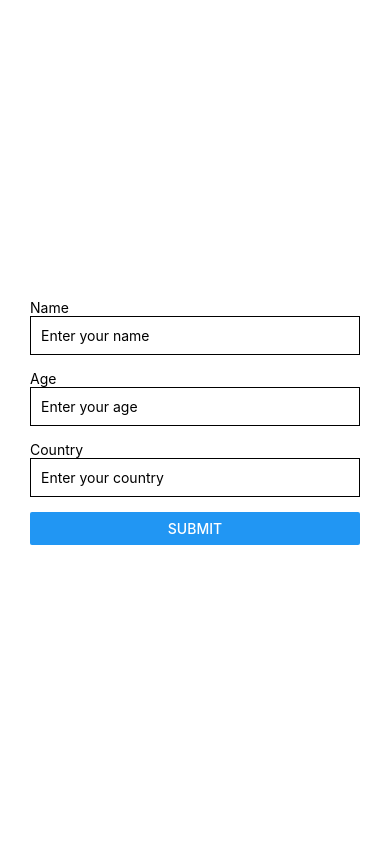
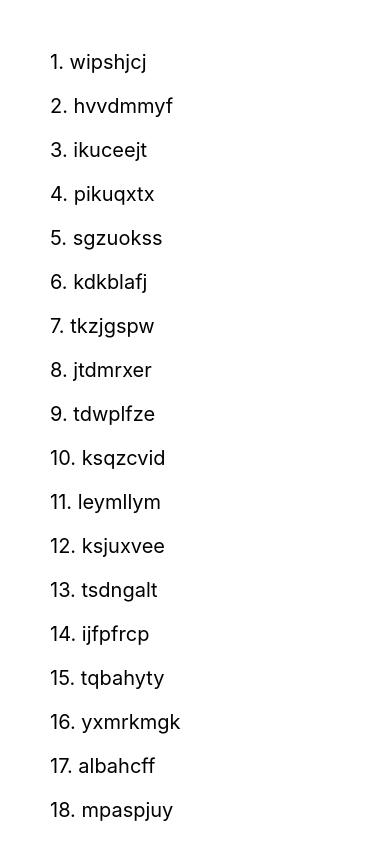
Before and after one commit to Yanalzzz/-JoVision-Backend-tasks, a React Native app: screen / in a window 390 px wide. Built offline with nearby package versions, Linux system fonts and the light colour scheme.

Commit message:
Add Task36 and Task37

```diff
--- a/App.tsx
+++ b/App.tsx
@@ -16,8 +16,9 @@ import Task32 from './Tasks/Task32';
 import Task34 from './Tasks/Task34';
 import Task33 from './Tasks/Task33';
 import Task35 from './Tasks/Task35';
-
+import Task36 from './Tasks/Task36';
+import Task37 from './Tasks/Task37';
 export default function App() {
-  return <Task35 />;
+  return <Task37 />;
 
 }
--- /dev/null
+++ b/Tasks/Component37.js
@@ -0,0 +1,83 @@
+import React, {useState} from 'react';
+import {
+  ScrollView,
+  Text,
+  StyleSheet,
+  RefreshControl,
+} from 'react-native';
+
+function generateRandomWord(length) {
+  let result = '';
+
+  const characters = 'abcdefghijklmnopqrstuvwxyz';
+
+  for (let i = 0; i < length; i++) {
+    result += characters.charAt(
+      Math.floor(Math.random() * characters.length)
+    );
+  }
+  return result;
+}
+const generateWords = () => {
+  const list = [];
+
+  for (let i = 0; i < 100; i++) {
+    list.push(generateRandomWord(8));
+  }
+
+  return list;
+};
+const Component37 = () => {
+
+  const [words, setWords] = useState(generateWords());
+  const [refreshing, setRefreshing] = useState(false);
+
+  const onRefresh = () => {
+    setRefreshing(true);
+
+    setTimeout(() => {
+      setWords(generateWords());
+      setRefreshing(false);
+    }, 1000);
+  };
+
+  return (
+    <ScrollView
+      style={styles.container}
+      refreshControl={
+        <RefreshControl
+          refreshing={refreshing}
+          onRefresh={onRefresh}
+        />
+      }
+    >
+
+      {words.map((word, index) => (
+        <Text
+          key={index}
+          style={styles.text}
+        >
+          {index + 1}. {word}
+        </Text>
+      ))}
+
+    </ScrollView>
+  );
+};
+const styles = StyleSheet.create({
+
+  container: {
+    flex: 1,
+    padding: 20,
+    backgroundColor: 'white',
+  },
+
+  text: {
+    fontSize: 20,
+    padding: 10,
+    color: 'black',
+  },
+
+})
+
+export default Component37;
--- /dev/null
+++ b/Tasks/Task36.js
@@ -0,0 +1,10 @@
+import React from 'react';
+import Component36 from './Component36';
+
+const Task36 = () => {
+
+  return <Component36 />;
+
+};
+
+export default Task36;
--- /dev/null
+++ b/Tasks/Task37.js
@@ -0,0 +1,10 @@
+import React from 'react';
+import Component37 from './Component37';
+
+const Task37 = () => {
+
+  return <Component37 />;
+
+};
+
+export default Task37;
```
Also changed, not shown: Tasks/Component36.js (added, +73 -0 lines).
